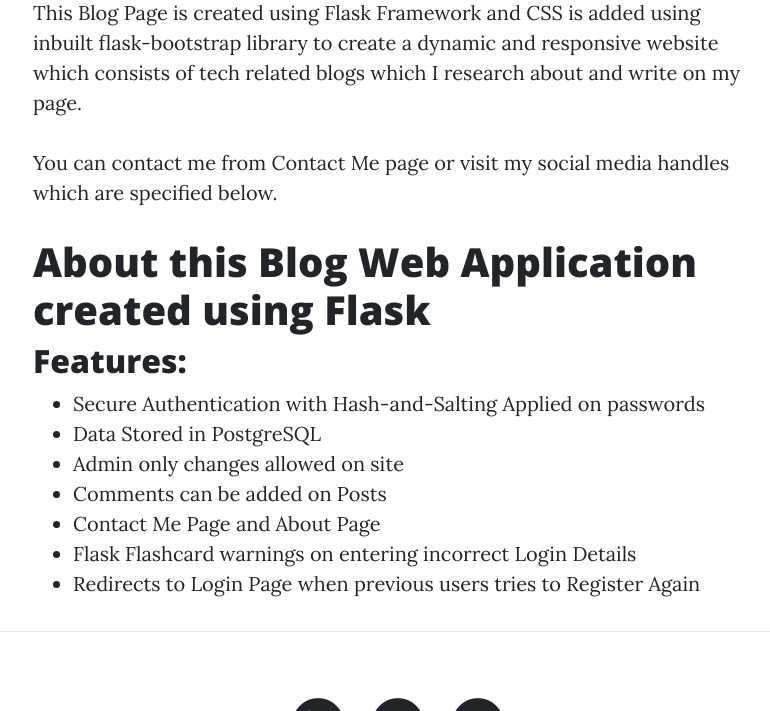
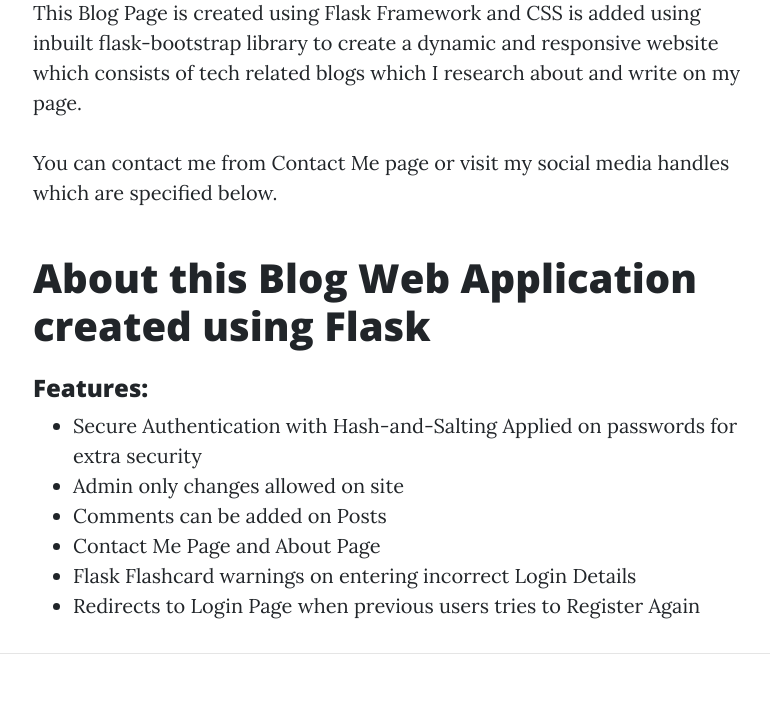
Before and after one commit to PrachetShah/Prachet-Blog, a Flask app: page /about in a window 1280 px wide. Shown: the part 890-1601 px from the top of the page, without its empty margins (242-1012 px from the left). Run offline with Flask 2, Linux system fonts and the light colour scheme; some libraries are stand-ins or nearby versions.

Commit message:
Update about.html

```diff
--- a/templates/about.html
+++ b/templates/about.html
@@ -26,13 +26,12 @@
 
 <p>You can contact me from Contact Me page or visit my social media handles which are specified below.</p>
 
-<h1>About this Blog Web Application created using Flask</h1>
+<h1 class="pt-3 pb-3">About this Blog Web Application created using Flask</h1>
 
-<h2>Features:</h2>
+<h4>Features:</h4>
 
 <ul>
-	<li>Secure Authentication with Hash-and-Salting Applied on passwords</li>
-	<li>Data Stored in PostgreSQL</li>
+	<li>Secure Authentication with Hash-and-Salting Applied on passwords for extra security</li>
 	<li>Admin only changes allowed on site</li>
 	<li>Comments can be added on Posts</li>
 	<li>Contact Me Page and About Page</li>
```
